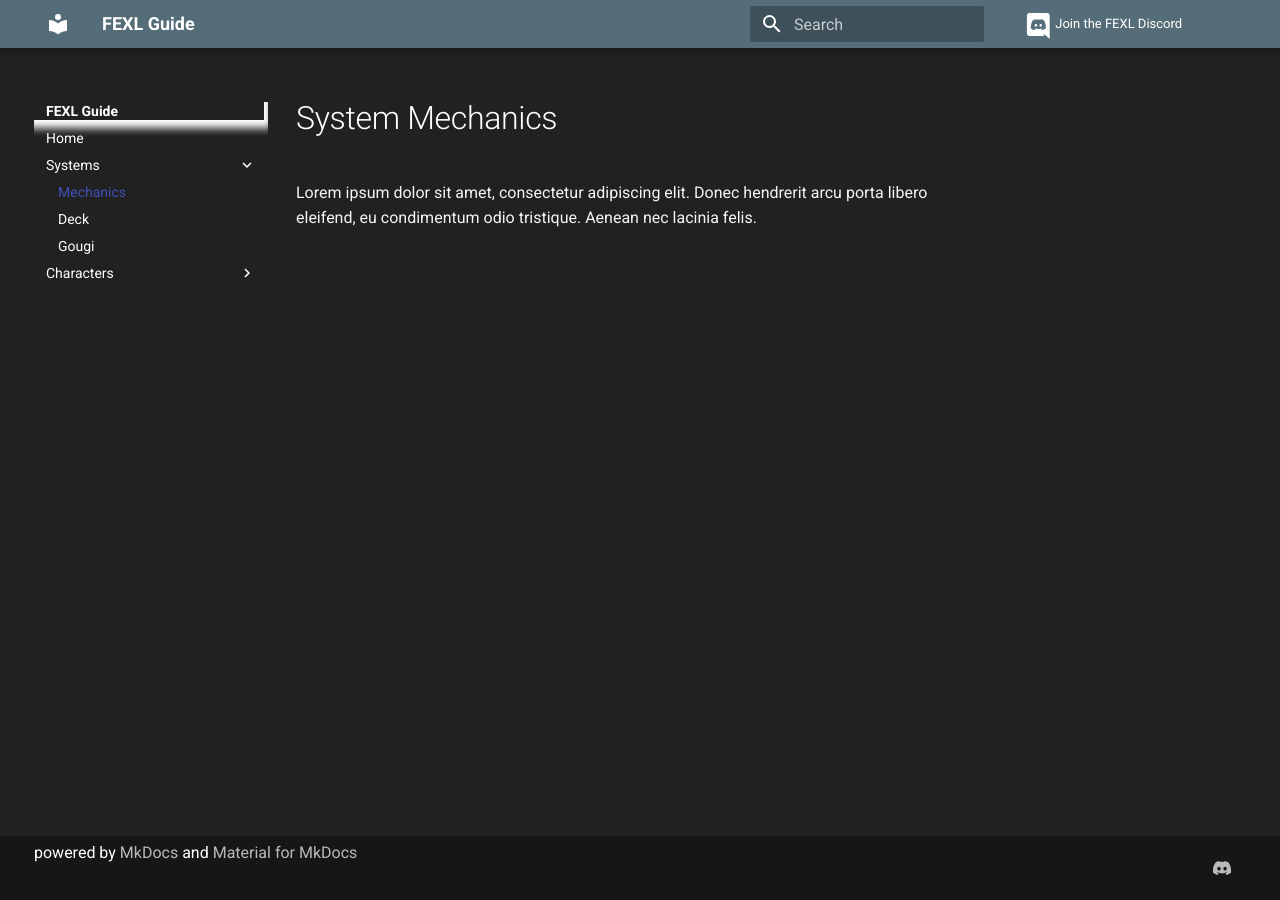
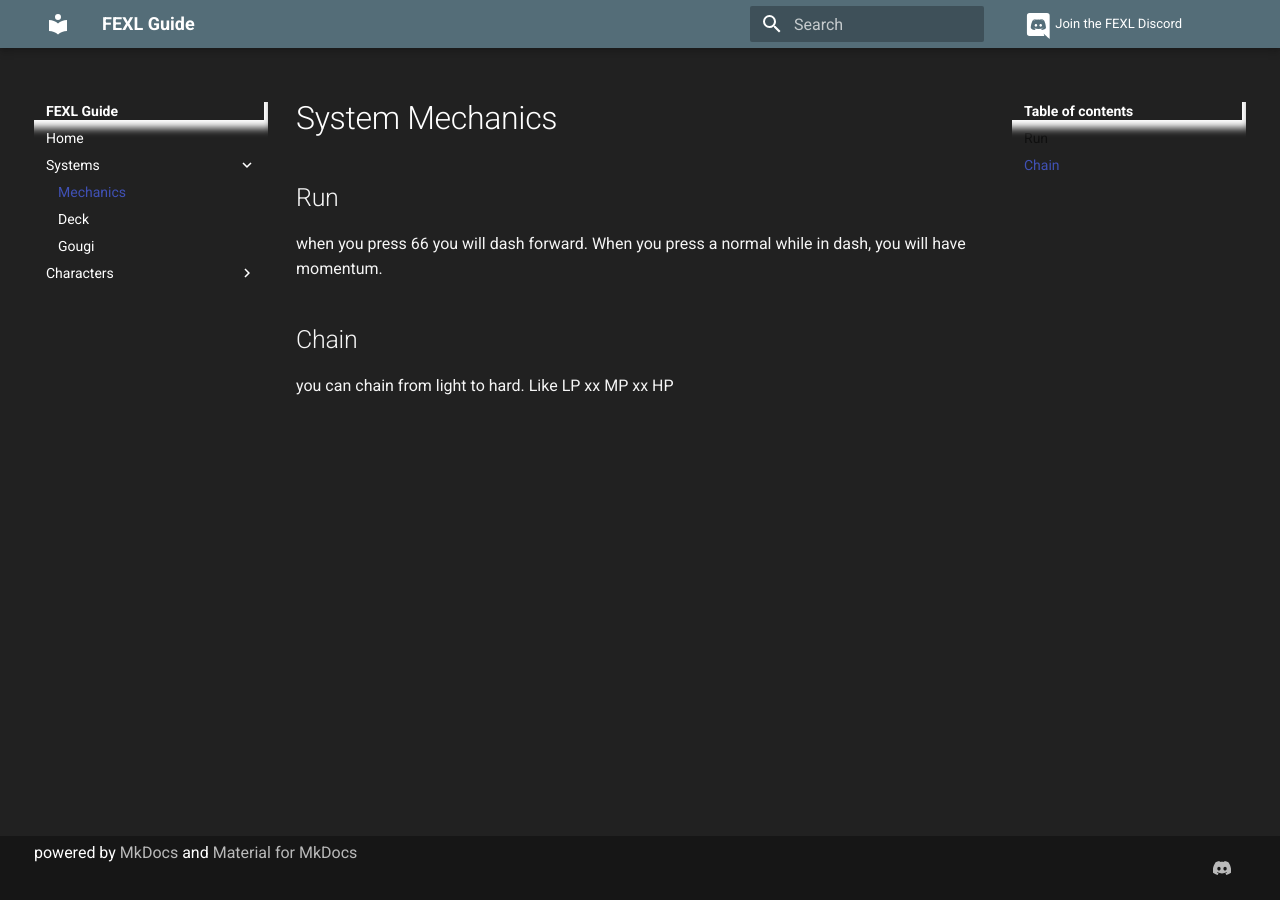
Before and after one commit to fabricioanciaes/fexlguide, an MkDocs documentation site: the page built from docs/system/system-mechanics.md, in a window 1280 px wide. Built offline with MkDocs 1.6.1 and Material for MkDocs 9.7.7, drawn with Linux system fonts in a browser that asks for light colours; a script that is not in the unit is left out.

Commit message:
Update System “system-mechanics”

```diff
--- a/docs/system/system-mechanics.md
+++ b/docs/system/system-mechanics.md
@@ -4,4 +4,9 @@
 ---
 # System Mechanics
 
-Lorem ipsum dolor sit amet, consectetur adipiscing elit. Donec hendrerit arcu porta libero eleifend, eu condimentum odio tristique. Aenean nec lacinia felis.
+## Run
+when you press 66 you will dash forward.
+When you press a normal while in dash, you will have momentum.
+## Chain
+you can chain from light to hard.
+Like LP xx MP xx HP
```
